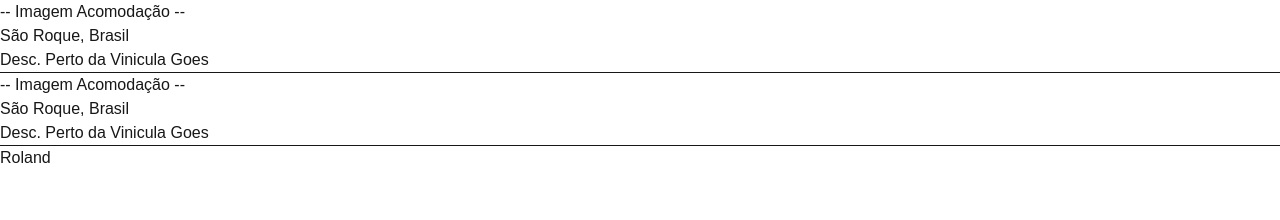
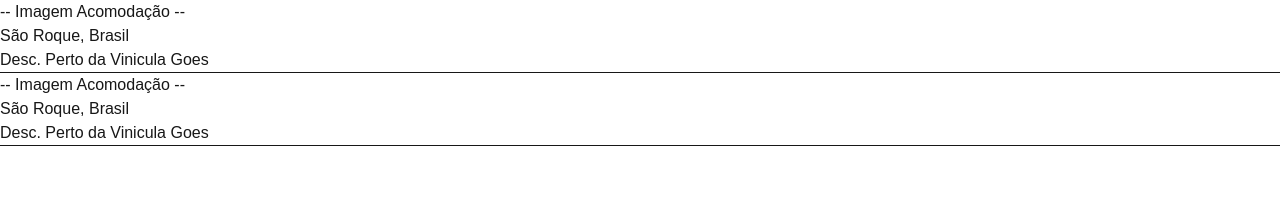
Before and after one commit to MathNunesx/Udemy-Reactjs, a Next.js app in the folder react-fundamentos/: page /principal in a window 1280 px wide. Shown: the top 220 px of the page. Built offline with nearby package versions, Linux system fonts and the light colour scheme.

Commit message:
Reutilizando Componentes

```diff
--- a/react-fundamentos/src/app/principal/page.tsx
+++ b/react-fundamentos/src/app/principal/page.tsx
@@ -1,4 +1,4 @@
-function Acomodacao(){
+export function Acomodacao(){
     return (
         <div>
     <span> -- Imagem Acomodação --</span>
@@ -11,14 +11,12 @@
 export default function Page(){
     // return Acomodacao()
 
-     const nome = `Roland`
     return (
         <div>
          {Acomodacao()}
          <hr />
          {Acomodacao()}
         <hr />
-        {nome}
         </div>
     )
 }
--- a/react-fundamentos/src/app/usuario/compra/page.tsx
+++ b/react-fundamentos/src/app/usuario/compra/page.tsx
@@ -1,3 +1,5 @@
+import { Acomodacao } from "@/app/principal/page"
+
 export default function Compra(){
-    return <h1> Página de Compras</h1>
+    return Acomodacao()
 }
```
